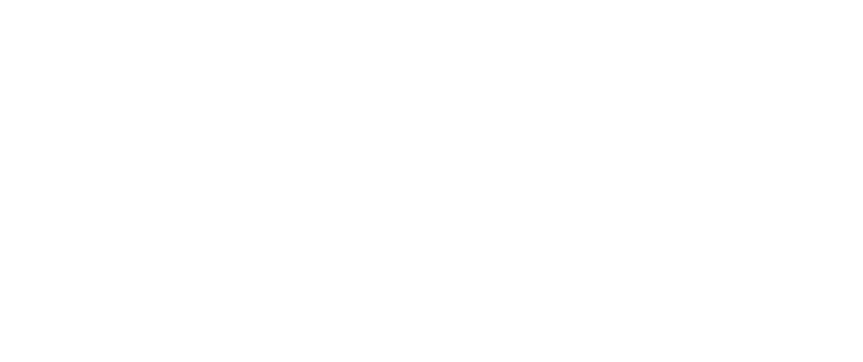
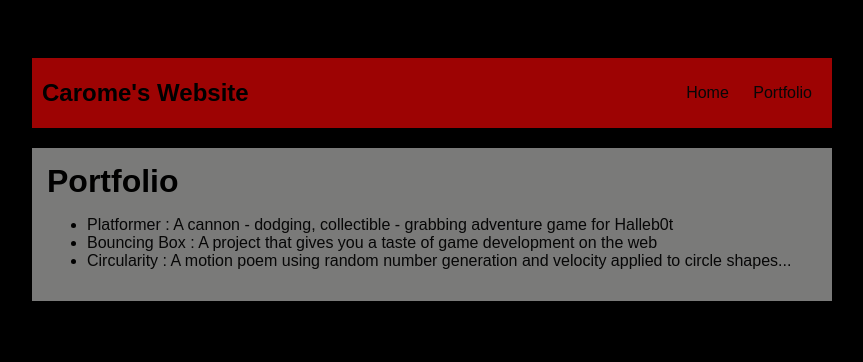
Before and after one commit to CaromeHill/CaromeHill.github.io, a plain HTML site: page portfolio.html in a window 1280 px wide. Shown: the whole page, without its empty margins (208-1071 px from the left). Drawn offline with Linux system fonts and the light colour scheme.

Commit message:
add portfolio.html file

```diff
--- a/portfolio.html
+++ b/portfolio.html
@@ -0,0 +1,46 @@
+<!DOCTYPE html>
+<html>
+  <head>
+    <title>Carome's Clubhouse</title>
+    <link rel="stylesheet" href="style.css" />
+  </head>
+
+  <div id="all-contents">
+    <nav>
+      <h1> Carome's Website </h1>
+      <ul id="nav-ul">
+        <li class="nav-li">
+          <a class="nav-a" href="index.html">Home</a>
+        </li>
+        <li class="nav-li">
+          <a class="nav-a" href="portfolio.html">Portfolio</a>
+        </nav>
+          <main>
+            <div class="content">
+              <h1>Portfolio</h1>
+              <ul id="portfolio">
+                <li>
+                  <a href="projects/platformer/"
+                    >Platformer : A cannon - dodging, collectible - grabbing adventure
+                    game for Halleb0t</a
+                  >
+                </li>
+                <li>
+                  <a href="projects/bouncing-box/"
+                    >Bouncing Box : A project that gives you a taste of game development
+                    on the web
+                  </a>
+                </li>
+                <li>
+                  <a href="projects/circularity/"
+                    >Circularity : A motion poem using random number generation and
+                    velocity applied to circle shapes...</a
+                  >
+                </li>
+              </ul>
+            </div>
+          </main>
+        </li>
+      </ul>
+  </div>
+</html>
```
Also changed, not shown: index.html (+2 -2 lines).
